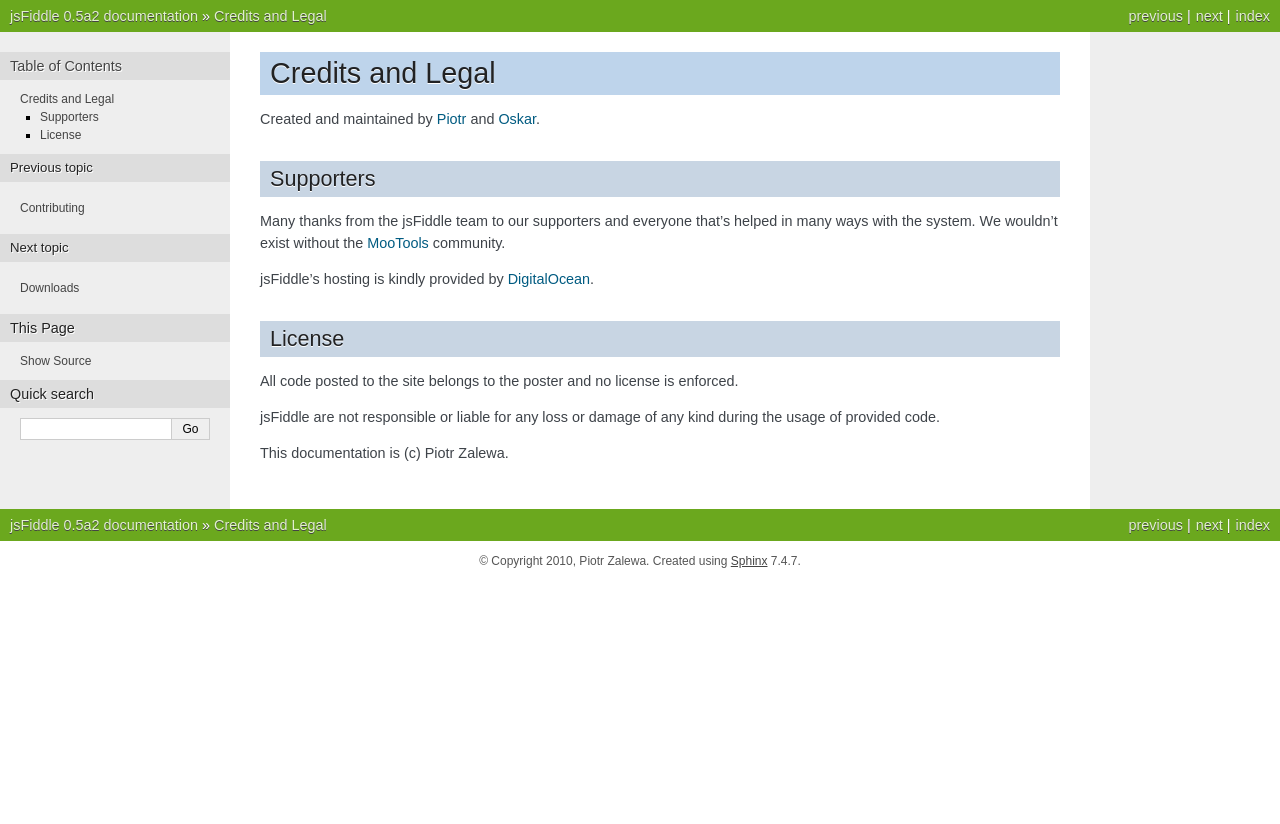
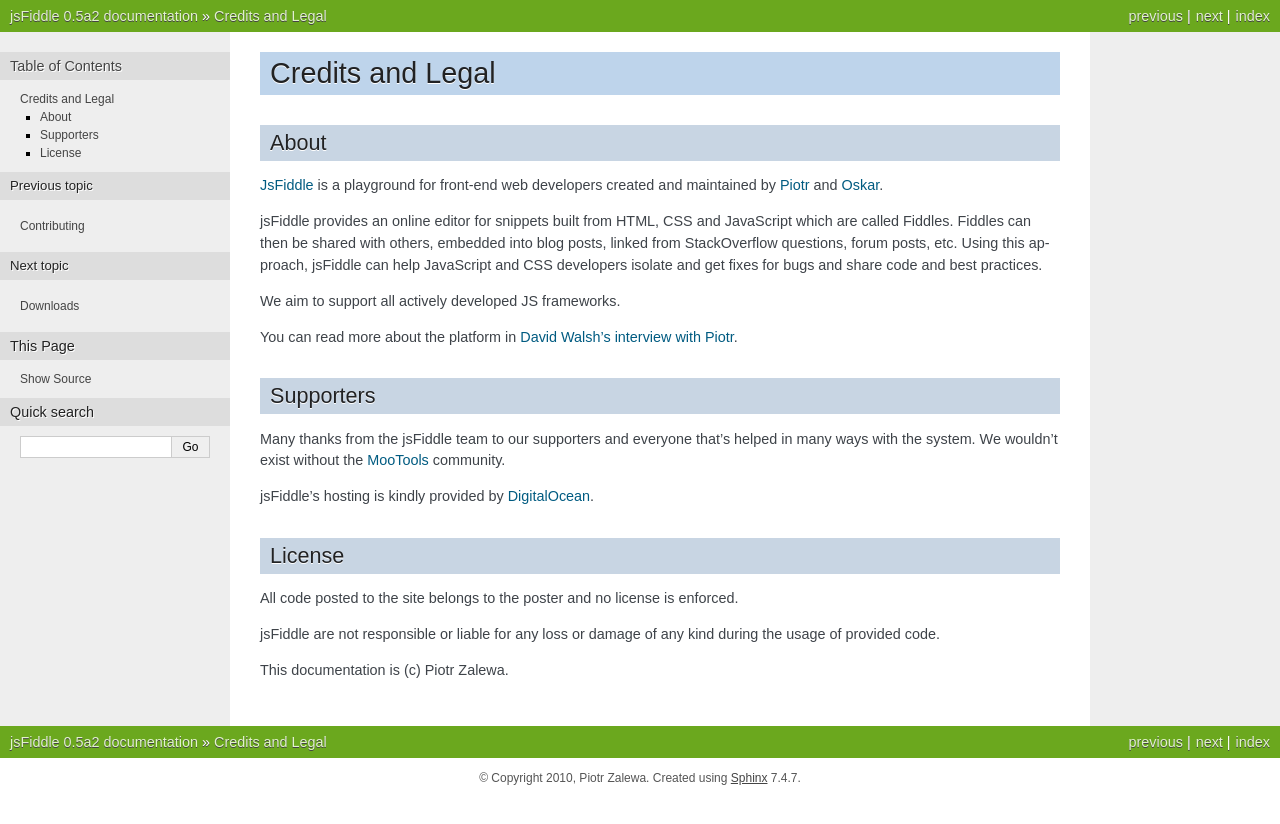
Before and after one commit to jsfiddle/jsfiddle-users, a Sphinx documentation site: the page built from docs/meta/credits.rst, in a window 1280 px wide. Shown: the top 824 px of the page. Built offline with Sphinx 7.4.7, drawn with Linux system fonts in a browser that asks for light colours.

```diff
--- a/docs/basic/faq.rst
+++ b/docs/faq.rst
@@ -1,5 +1,5 @@
 ==========================
-Frequently Asked Questions
+Frequently asked questions
 ==========================
 
 Code is working on jsFiddle, not on site/local machine
--- a/docs/meta/credits.rst
+++ b/docs/meta/credits.rst
@@ -1,8 +1,23 @@
 Credits and Legal
 =================
 
-Created and maintained by `Piotr <http://webdev.zalewa.info/>`_ and `Oskar
+About
+-----
+
+`JsFiddle <http://jsfiddle.net>`_ is a playground for front-end web developers
+created and maintained by `Piotr <http://webdev.zalewa.info/>`_ and `Oskar
 <http://nouincolor.com/>`_.
+
+jsFiddle provides an online editor for snippets built from HTML, CSS and
+JavaScript which are called Fiddles. Fiddles can then be shared with others,
+embedded into blog posts, linked from StackOverflow questions, forum posts,
+etc. Using this approach, jsFiddle can help JavaScript and CSS developers
+isolate and get fixes for bugs and share code and best practices.
+
+We aim to support all actively developed JS frameworks.
+
+You can read more about the platform in `David Walsh's interview with Piotr
+<http://davidwalsh.name/jsfiddle-interview>`_.
 
 
 Supporters
```
Also changed, not shown: docs/basic/index.rst (deleted, +0 -16 lines), docs/index.rst (+4 -3 lines), docs/tutorial.rst (added, +46 -0 lines), docs/tutorial/index.rst (deleted, +0 -11 lines).
